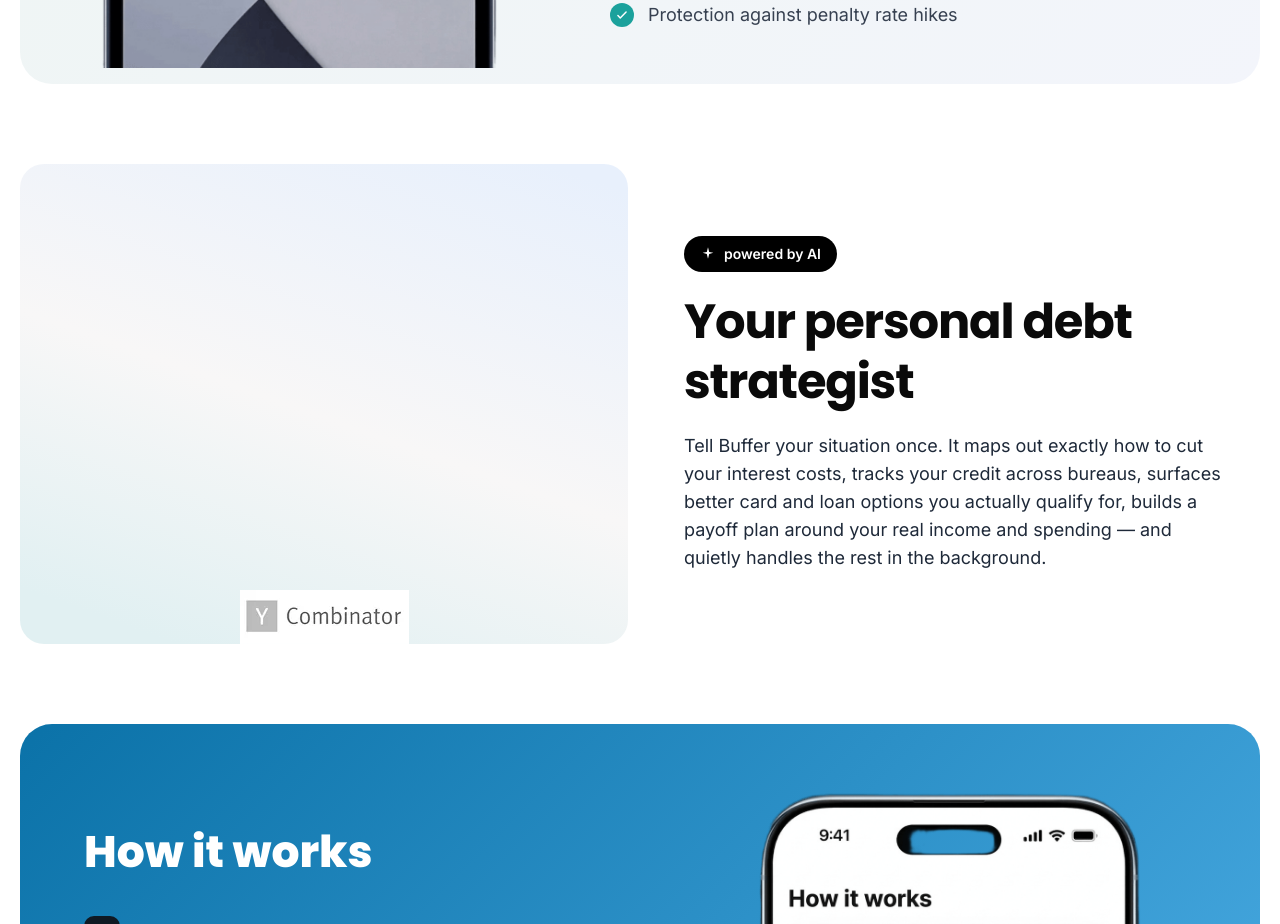
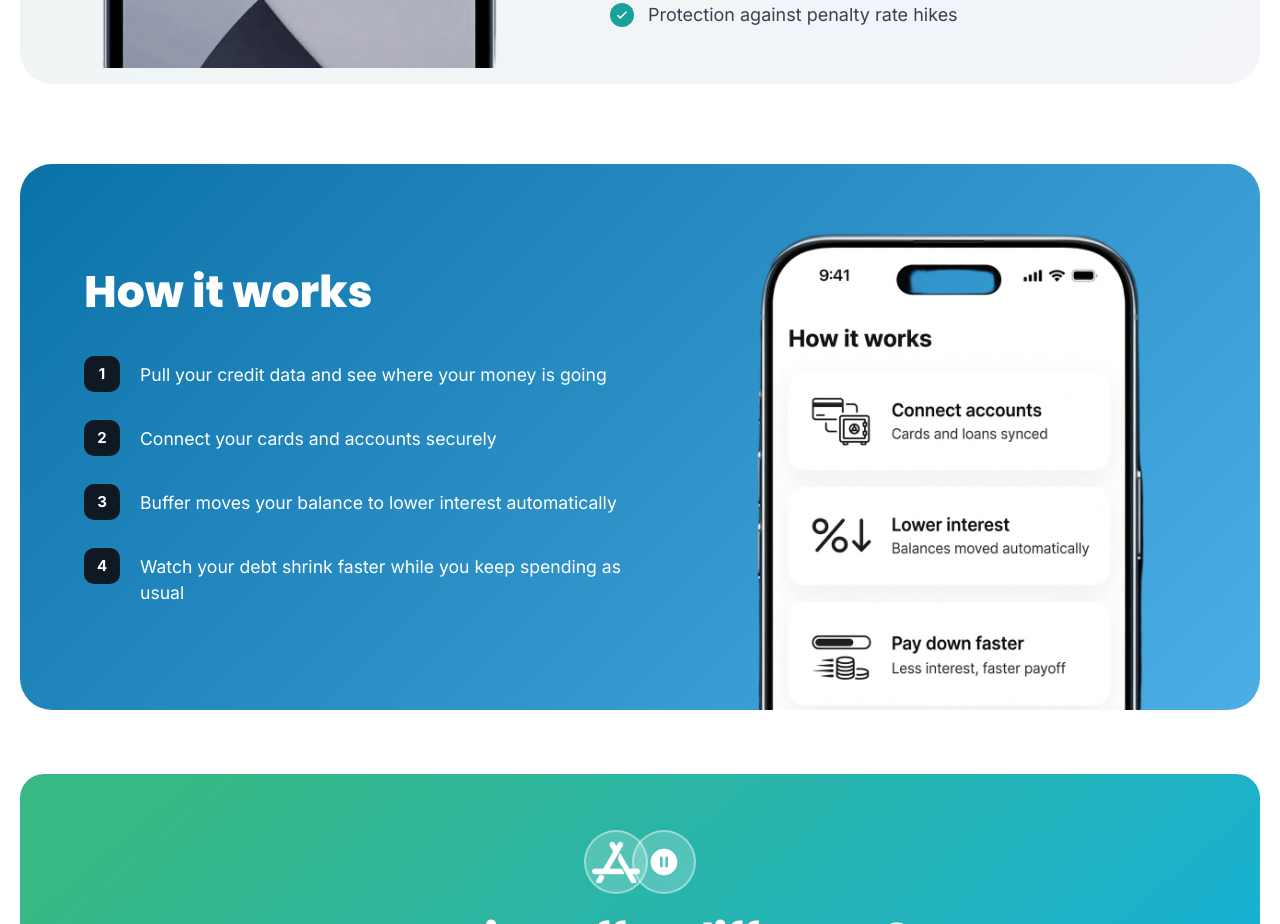
Before and after one commit to salijafari/Buffer, a React (Vite) app: page / in a window 1280 px wide. Shown: the part 3460-4384 px from the top of the page. Built offline with nearby package versions, Linux system fonts and the light colour scheme; no server answers.

Commit message:
remove PersonalManager section above HowItWorks
https://claude.ai/code/session_014nhM6A7nSi4LrRarNhEECV

```diff
--- a/src/app/App.tsx
+++ b/src/app/App.tsx
@@ -6,7 +6,6 @@ import { Features } from './components/Features';
 import { CreditScore } from './components/CreditScore';
 import { NoHiddenFees } from './components/NoHiddenFees';
 import { LateProtection } from './components/LateProtection';
-import { PersonalManager } from './components/PersonalManager';
 import { HowItWorks } from './components/HowItWorks';
 import { Comparison } from './components/Comparison';
 import { FAQ } from './components/FAQ';
@@ -25,7 +24,6 @@ export default function App() {
         <CreditScore />
         <NoHiddenFees />
         <LateProtection />
-        <PersonalManager />
         <HowItWorks />
         <Comparison />
         <FAQ />
```
